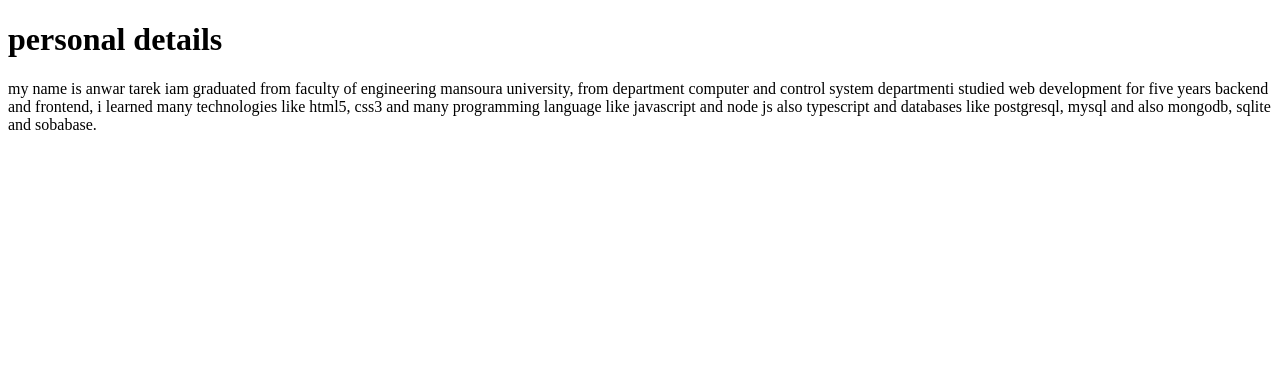
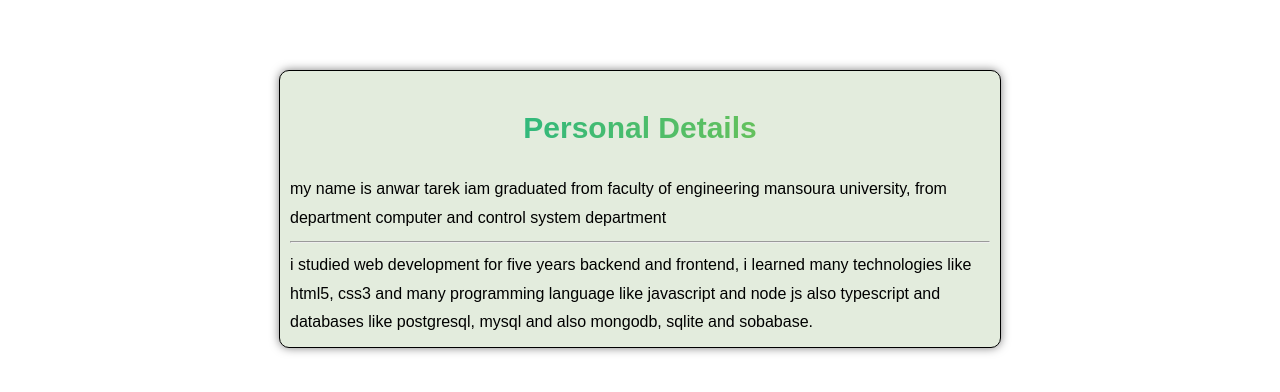
Before and after one commit to anwartarekA/text-expandler, a React (Create React App) app: page / in a window 1280 px wide. Shown: the top 392 px of the page. Built offline with nearby package versions, Linux system fonts and the light colour scheme.

Commit message:
style the content of text pandler

```diff
--- a/src/App.js
+++ b/src/App.js
@@ -1,3 +1,4 @@
+import './app.css';
 function App() {
   return (
     <>
@@ -8,6 +9,7 @@ function App() {
           mansoura university, from department computer and control system
           department
         </span>
+        <hr />
         <span>
           i studied web development for five years backend and frontend, i
           learned many technologies like html5, css3 and many programming
--- /dev/null
+++ b/src/app.css
@@ -0,0 +1,19 @@
+.expandler {
+  width: 700px;
+  background-color: rgb(227 236 221);
+  padding: 10px;
+  border: 1px solid black;
+  margin: 70px auto;
+  font-family: Arial, Helvetica, sans-serif;
+  line-height: 1.8;
+  border-radius: 10px;
+  box-shadow: 0px 0px 10px 0px rgb(0 0 0 / 50%);
+}
+h1 {
+  text-align: center;
+  font-size: 30px;
+  background: linear-gradient(to right, #00b09b, #96c93d);
+  background-clip: text;
+  color: transparent;
+  text-transform: capitalize;
+}
```
